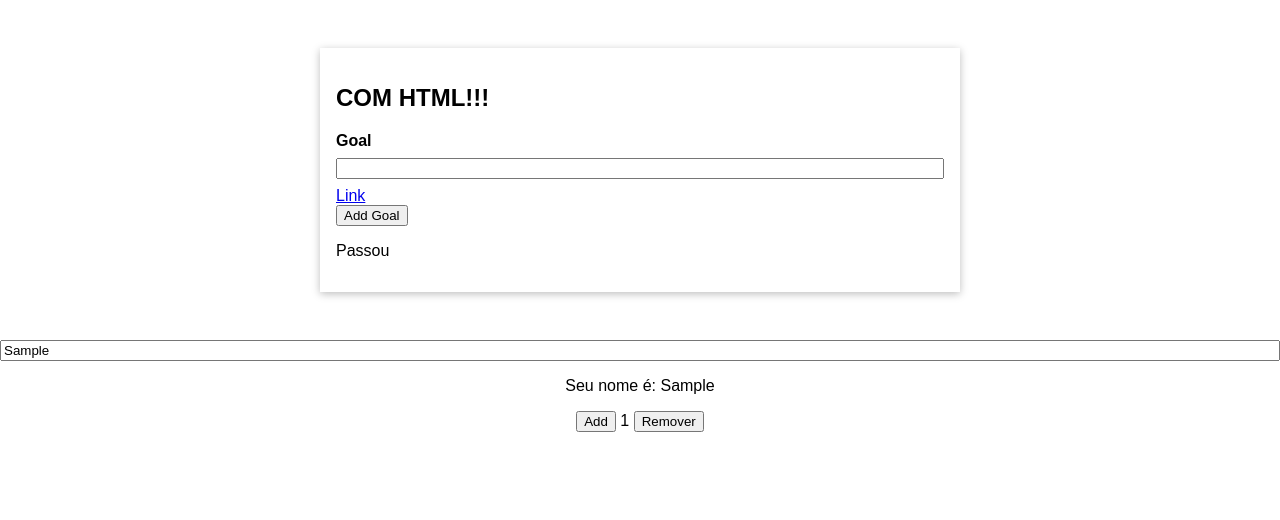
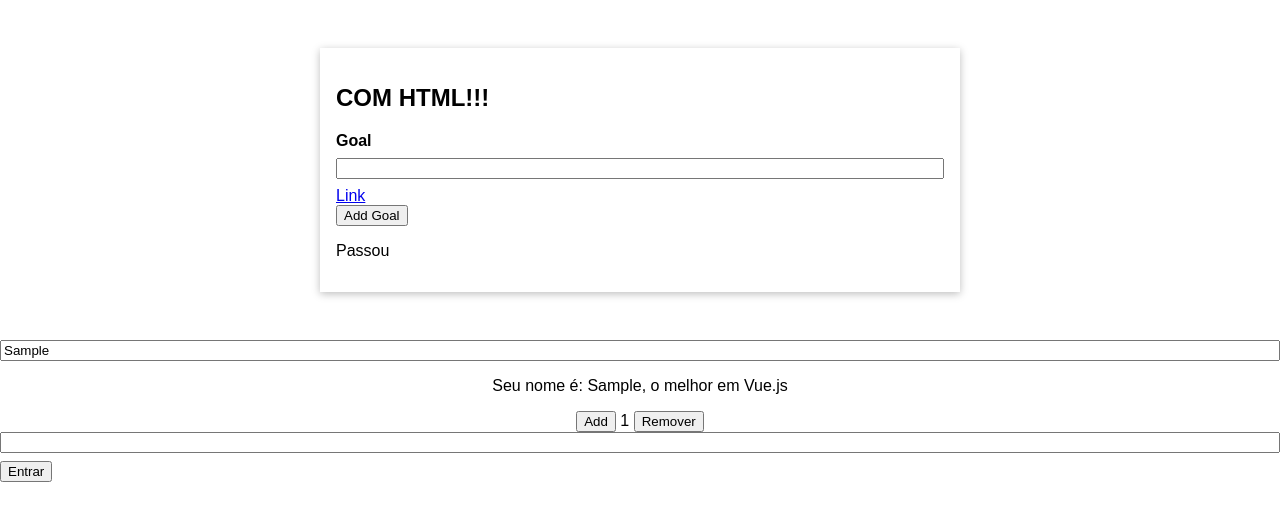
Before and after one commit to BrunosVieira88/Aprendendovue, a plain HTML site: page index.html in a window 1280 px wide. Both pictures are taken after typing "Sample" into the empty fields and a click on the button "Add". Drawn offline with nearby package versions, Linux system fonts and the light colour scheme.

Commit message:
melhorias

```diff
--- a/app.js
+++ b/app.js
@@ -37,13 +37,28 @@ Vue.createApp({
         this.contador === 0 ? this.contador =0 :this.contador--;
 
       },
-      inputName(event){
-          this.name = event.target.value;
+      inputName(event, sobrenome){
+          this.name = event.target.value + sobrenome;
+
       }
   }
 }).mount('#contador');
 
+Vue.createApp({
+  data() {
+    return {
 
+    };
+  },
+   methods:{
+
+    enviarFormulario(){
+
+      alert("impedir evento!");
+    }
+
+  }
+}).mount('#formulario');
 
 // const buttonEl = document.querySelector('button');
 // const inputEl = document.querySelector('input');
--- a/index.html
+++ b/index.html
@@ -21,12 +21,18 @@
       <p>{{ metodoSaida() }}</p>
     </div>
     <div id="contador" style="text-align: center;">
-      <input type="text" v-on:input="inputName">
+      <input type="text" v-on:input="inputName($event ,', o melhor em Vue.js')">
       <p>Seu nome é: {{ name }}</p>
       <button v-on:click="add">Add</button>
       {{contador}}
       <button v-on:click="remove">Remover</button>
     </div>
+    <div id="formulario">
+      <form v-on:submit.prevent="enviarFormulario">
+        <input type="text">
+        <button>Entrar</button>
+      </form>
+    </div>
     <script src="https://unpkg.com/vue@next"></script>
     <script src="app.js"></script>
   </body>
```
